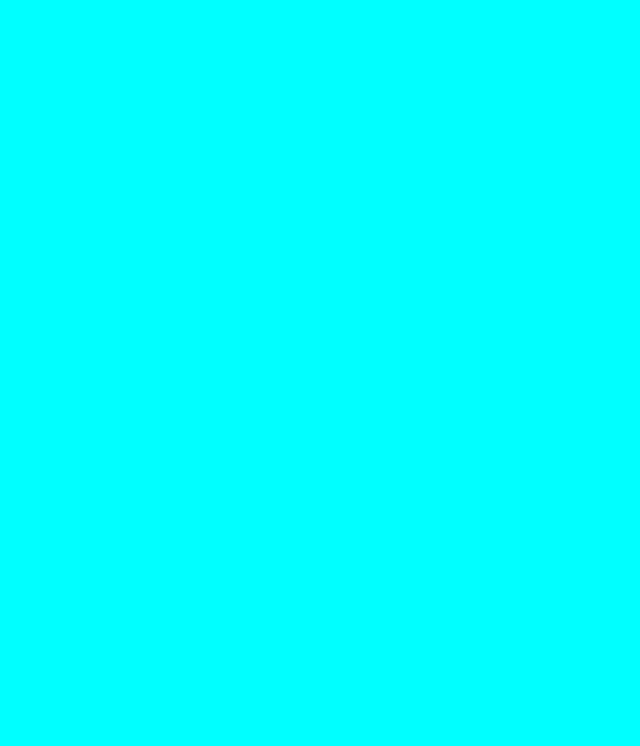
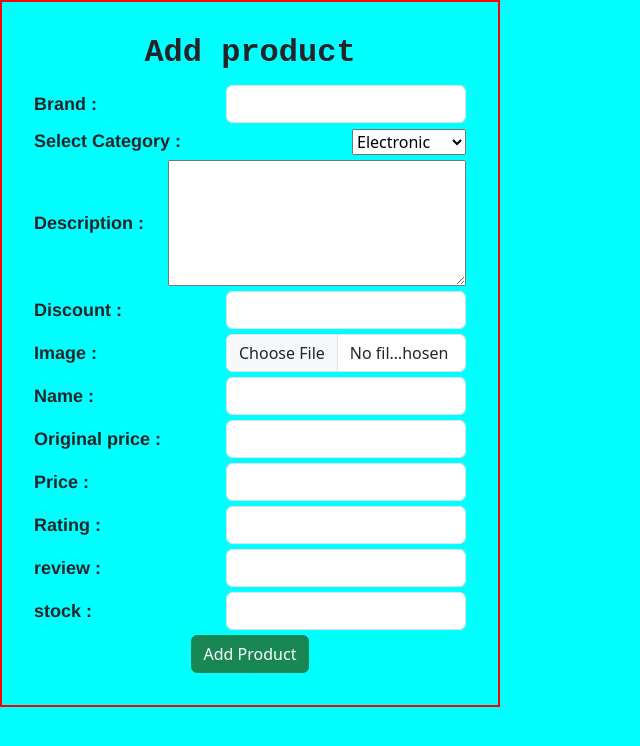
Before and after one commit to shrikant924/frontend-portfolio, a React (Vite) app: page /addProduct in a window 1280 px wide. Before the commit this address had no page. Shown: the top 746 px of the page, without its empty margins (0-640 px from the left). Built offline with nearby package versions, Linux system fonts and the light colour scheme.

Commit message:
added addproduct form

```diff
--- a/src/App.tsx
+++ b/src/App.tsx
@@ -3,14 +3,18 @@ import { Route, Routes } from 'react-router-dom'
 import RegistrationFrom from './pages/RegistrationForm'
 import Login from './pages/Login'
 import Navbar from './components/Navbar'
+import { AddProductForm } from './components/AddProductForm'
 
 const App: React.FC = () => {
 
+
   return (
     <Routes>
-      <Route path='/' element={<Navbar />} />
+      <Route path='/' element={<Navbar/>} />
       <Route path='/register' element={<RegistrationFrom />} />
       <Route path='/login' element={<Login />} />
+      <Route path='/addProduct' element={<AddProductForm />} />
+
       {/* <Route path='/edit' element={<EditUserFrom />} />
       <Route path='/student' element={<Student/>}/>
       <Route path='/test' element={<Test />} /> */}
--- /dev/null
+++ b/src/components/AddProductForm.tsx
@@ -0,0 +1,121 @@
+import { useState } from 'react'
+import './css/AddProductForm.css'
+import axios from 'axios'
+
+export const AddProductForm = () => {
+
+    const [productData, setProductData] = useState({
+        brand: "",
+        category: "",
+        description: "",
+        discount: "",
+        image: "",
+        name: "",
+        originalPrice: "",
+        price: "",
+        rating: "",
+        reviews: "",
+        stock: ""
+    })
+
+    const addProduct = async () => {
+
+        const payload = {
+            ...productData,
+            price:Number(productData.price),
+            discount:Number(productData.discount),
+            originalPrice:Number(productData.originalPrice),
+            rating:Number(productData.rating),
+            reviews:Number(productData.reviews),
+            stock:Number(productData.stock)
+        }
+        const response = await axios.post("http://localhost:8080/product/addProduct", payload, {
+            headers: {
+                Authorization: `Bearer ${sessionStorage.getItem("token")}`
+            }
+        })
+
+        console.log(response);
+    }
+
+    const handleChange = (e: { target: { name: any; value: any; }; }) => {
+        setProductData({
+            ...productData,
+            [e.target.name]: e.target.value
+        });
+    }
+    return (
+        <>
+            <div className="form-wrapper">
+                <div className="form-heading">
+                    <h1>Add product</h1>
+                </div>
+
+                <div className="d-flex justify-content-between align-items-center">
+                    <label htmlFor="brand">Brand : </label>
+                    <input className="form-control" type="text" onChange={handleChange} name="brand" value={productData.brand} />
+                </div>
+
+                <div className="d-flex align-items-center justify-content-between">
+                    <label htmlFor="category">Select  Category : </label>
+                    <select name="category" id="category">
+                        <option value="electronic">Electronic</option>
+                        <option value="cloths">Cloths</option>
+                        <option value="houseHolds">HouseHolds</option>
+                        <option value="electrical">Electrical</option>
+                        <option value="others">Others</option>
+                    </select>
+                </div>
+
+                <div className="d-flex align-items-center justify-content-between">
+                    <label htmlFor="description">Description : </label>
+                    <textarea name="description" id="description" onChange={handleChange} cols="30" rows="5" value={productData.description}></textarea>
+                </div>
+
+                <div className="d-flex justify-content-between align-items-center">
+                    <label htmlFor="discount">Discount : </label>
+                    <input className="form-control" type="number" onChange={handleChange} name="discount" value={productData.discount}></input>
+                </div>
+
+                <div className="d-flex justify-content-between align-items-center">
+                    <label htmlFor="product-img">Image :</label>
+                    <input className="form-control" type="file" name="image" id="pic" />
+                </div>
+
+                <div className="d-flex justify-content-between align-items-center">
+                    <label htmlFor="product-name">Name : </label>
+                    <input className="form-control" onChange={handleChange} type="text" name="name" value={productData.name} id="product-name" />
+                </div>
+
+                <div className="d-flex justify-content-between align-items-center">
+                    <label htmlFor="product-original-price">Original price : </label>
+                    <input className="form-control" type="text" onChange={handleChange} name='originalPrice' value={productData.originalPrice}></input>
+                </div>
+
+                <div className="d-flex justify-content-between align-items-center">
+                    <label htmlFor="product-price">Price : </label>
+                    <input className="form-control" type="text" onChange={handleChange} name='price' value={productData.price}></input>
+                </div>
+                <div className="d-flex justify-content-between align-items-center">
+
+                    <label htmlFor="product-rating">Rating : </label>
+                    <input className="form-control" type="text" onChange={handleChange} name='rating' value={productData.rating}></input>
+                </div>
+
+                <div className=" d-flex justify-content-between align-items-center">
+                    <label htmlFor="product-review">review : </label>
+                    <input className="form-control" type="text" onChange={handleChange} name='reviews' value={productData.reviews}></input>
+                </div>
+
+                <div className="d-flex align-items-center justify-content-between">
+                    <label htmlFor="product-stock">stock : </label>
+                    <input className="form-control" onChange={handleChange} type="text" name='stock' value={productData.stock}></input>
+                </div>
+
+                <div className="addProductBtn d-flex justify-content-center align-items-center">
+                    <button type="button" className='btn btn-success' onClick={addProduct}>Add Product</button>
+                </div>
+            </div>
+        </>
+    )
+}
--- a/src/components/Home.tsx
+++ b/src/components/Home.tsx
@@ -22,7 +22,14 @@ const Home = () => {
     const [products, setProducts] = useState<Product[]>([]);
     useEffect(() => {
         const showData = async () => {
-            const res = await axios.get("http://localhost:8080/product/getProducts")
+            const res = await axios.get("http://localhost:8080/product/getProducts"
+            ,
+            {
+                headers:{
+                    Authorization: `Bearer ${sessionStorage.getItem("token")}`
+                }
+            }
+            )
             setProducts(res.data)
         }
         showData()
--- a/src/components/Navbar.tsx
+++ b/src/components/Navbar.tsx
@@ -1,8 +1,12 @@
 import { Link } from 'react-router-dom';
 import './css/Navbar.css'
 import Home from './Home';
+import { useAuth } from '../context/AuthContext';
 
-const Navbar = () => {
+const Navbar: React.FC = () => {
+
+    const { isLoggedIn, logout } = useAuth();
+
     return (
         <>
             <nav className="nav-container navbar navbar-expand-lg navbar-light ">
@@ -22,12 +26,29 @@ const Navbar = () => {
                             <li className="nav-item">
                                 <a className="nav-link" href="#">Cart</a>
                             </li>
+
+                                <li className="nav-item">
+                                <Link className="nav-link" to={"/addProduct"}>Add Product</Link>
+                            </li>
+
                             <li className="nav-item">
                                 <a className="nav-link" href="#">Contact US</a>
                             </li>
 
-                                <li className="nav-item">
-                                <Link className="nav-link" to={'/login'}>Log in</Link>
+                            <li className="nav-item">
+                                {isLoggedIn ? (
+                                    <Link
+                                        className="nav-link"
+                                        to="/"
+                                        onClick={logout}
+                                    >
+                                        Logout
+                                    </Link>
+                                ) : (
+                                    <Link className="nav-link" to="/login">
+                                        Login
+                                    </Link>
+                                )}
                             </li>
                         </ul>
                         <form className="d-flex">
@@ -37,7 +58,7 @@ const Navbar = () => {
                     </div>
                 </div>
             </nav>
-            <Home/>
+            <Home />
         </>
     )
 }
--- /dev/null
+++ b/src/components/css/AddProductForm.css
@@ -0,0 +1,27 @@
+.form-wrapper {
+    border: 2px solid red;
+    display: flex;
+    flex-direction: column;
+    min-height: 200px;
+    min-width: 500px;
+    gap: 5px;
+    padding: 2em;
+}
+
+.form-heading h1 {
+    font-family: 'Courier New', Courier, monospace;
+    font-weight: 800;
+    font-size: 32px;
+    text-align: center;
+}
+
+.form-wrapper label{
+    font-size: 18px;
+    font-family: 'Franklin Gothic Medium', 'Arial Narrow', Arial, sans-serif;
+    font-weight: 800;
+    text-align: start;
+}
+
+.form-wrapper input{
+    width: 15em;
+}
--- /dev/null
+++ b/src/context/AuthContext.tsx
@@ -0,0 +1,35 @@
+import { createContext, useContext, useEffect, useState } from "react";
+
+type AuthContextType = {
+    isLoggedIn: boolean;
+    login: (token: string) => void;
+    logout: () => void;
+};
+
+const AuthContext = createContext<AuthContextType | null>(null);
+
+export const AuthProvider = ({ children }: { children: React.ReactNode }) => {
+
+    const [isLoggedIn, setIsLoggedIn] = useState(false);
+    useEffect(() => {
+        setIsLoggedIn(!!sessionStorage.getItem("token"));
+    }, [])
+
+    const login = (token: string) => {
+        sessionStorage.setItem("token", token);
+        setIsLoggedIn(true);
+    };
+
+    const logout = () => {
+        sessionStorage.removeItem("token");
+        setIsLoggedIn(false);
+    };
+
+    return (
+        <AuthContext.Provider value={{ isLoggedIn, login, logout }}>
+            {children}
+        </AuthContext.Provider>
+    );
+};
+
+export const useAuth = () => useContext(AuthContext)!;
--- a/src/main.tsx
+++ b/src/main.tsx
@@ -3,10 +3,15 @@ import './index.css'
 import { BrowserRouter } from 'react-router-dom'
 import App from './App'
 import 'bootstrap/dist/css/bootstrap.min.css'
+import { AuthProvider } from './context/AuthContext'
 
 
 createRoot(document.getElementById('root')!).render(
   <BrowserRouter>
-    <App />
+
+    <AuthProvider>
+      <App />
+    </AuthProvider>
+
   </BrowserRouter>
 )
--- a/src/pages/Login.tsx
+++ b/src/pages/Login.tsx
@@ -1,18 +1,20 @@
 import { useState } from 'react';
 import './css/Login.css';
 import axios from 'axios';
-import { Link } from 'react-router-dom';
+import { Link, useNavigate } from 'react-router-dom';
+import { useAuth } from '../context/AuthContext';
 
 interface LoginForm {
-    email: string,
+    username: string,
     password: string
 }
 
 const Login = () => {
-
+    const { login } = useAuth()
+    const navigate = useNavigate();
     const [inputData, setInputData] = useState<LoginForm>(
         {
-            email: "",
+            username: "",
             password: ""
         }
     );
@@ -26,15 +28,17 @@ const Login = () => {
         }));
     };
 
-    const doLogin = async (e:React.FormEvent) => {
+    const doLogin = async (e: React.FormEvent) => {
         e.preventDefault();
         try {
             const res = await axios.post("http://localhost:8080/api/login", inputData, { withCredentials: true });
-            // alert(res.data);
-            console.log(res.data);
+            login(res?.data.token);
+            alert("Logged in successfully");
+            navigate("/");
+
+
         } catch (error: any) {
-            // alert(error.response?.data || "Login failed")
-            console.log(error);
+            alert(error.response?.data || "Login failed")
         }
 
     }
@@ -49,7 +53,7 @@ const Login = () => {
                         <form onSubmit={doLogin}>
                             <h2>Login</h2>
                             <div className="input-group">
-                                <input type="text" onInput={handleChange} name='email' value={inputData.email} required />
+                                <input type="text" onInput={handleChange} name='username' value={inputData.username} required />
                                 <label htmlFor="">Username</label>
                             </div>
 
```
